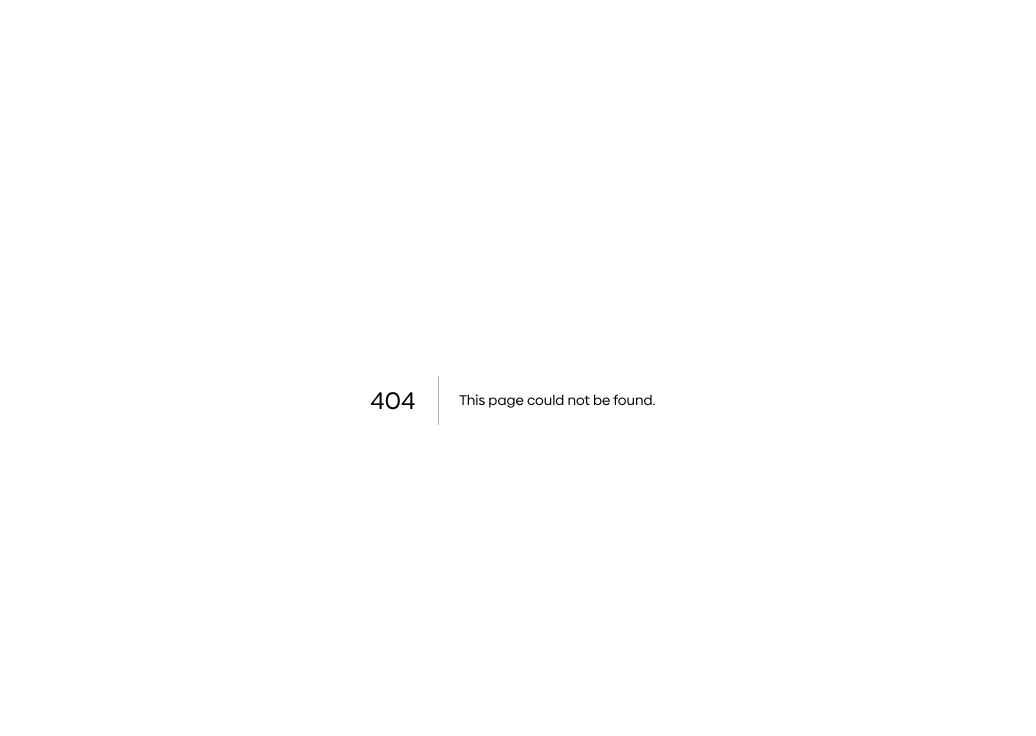
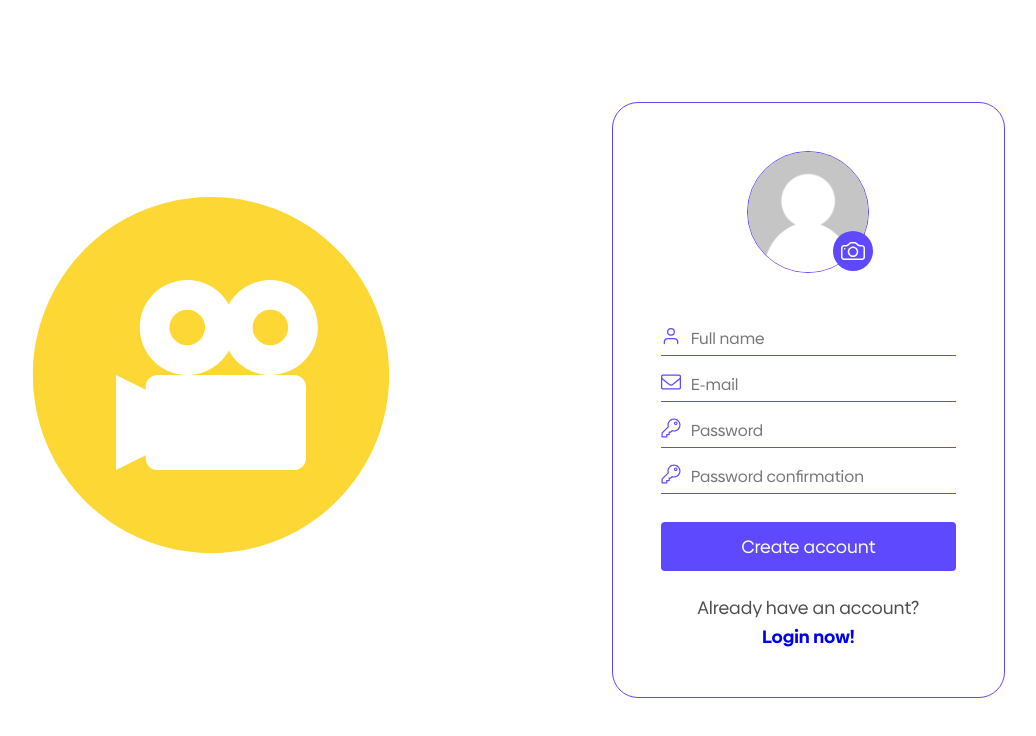
Before and after one commit to nicolasgandrade/react-lab, a Next.js app: page /registration in a window 1280 px wide. Before the commit this address had no page. Shown: the top 736 px of the page, without its empty margins (127-1163 px from the left). Built offline with nearby package versions, Linux system fonts and the light colour scheme.

Commit message:
Create registration page

```diff
--- a/components/login/index.tsx
+++ b/components/login/index.tsx
@@ -24,7 +24,7 @@ export default function Login() {
       <div className={`formContainer`}>
         <form action=''>
           <PublicInput
-            inputType='e-mail'
+            inputType='email'
             iconUrl={envelope}
             inputPlaceholder='E-mail'
             onValueChange={(e) => setEmail(e?.target.value)}
@@ -44,7 +44,7 @@ export default function Login() {
 
         <div className='formBottomInfo'>
           <p>Don't have an account?</p>
-          <Link href='/register'>Register now!</Link>
+          <Link href='/registration'>Register now!</Link>
         </div>
       </div>
     </section>
--- a/components/public-input/public-input.scss
+++ b/components/public-input/public-input.scss
@@ -3,7 +3,7 @@
     display: flex;
     border-bottom: 1px solid $primary02;
     padding-bottom: 4px;
-    margin-bottom: 12px;
+    margin-bottom: 16px;
 
     input {
       border: none;
--- /dev/null
+++ b/pages/registration/index.tsx
@@ -0,0 +1,80 @@
+import Link from 'next/link';
+import Image from 'next/image';
+import { useState } from 'react';
+import PublicInput from '../../components/public-input';
+import PrimaryButton from '../../components/primary-button';
+
+import { ImageUpload } from '../../components/image-upload';
+
+import user from '../../public/icons/user.svg';
+import envelope from '../../public/icons/envelope.svg';
+import key from '../../public/icons/key.svg';
+import logo from '../../public/images/logo_svg.svg';
+import defaultUserImage from '../../public/images/default-user-image.png';
+
+export default function Registration() {
+  const [name, setName] = useState<string>('');
+  const [email, setEmail] = useState<string>('');
+  const [password, setPassword] = useState<string>('');
+  const [passwordConfirm, setPasswordConfirm] = useState<string>('');
+
+  const [image, setImage] = useState<any>(null);
+
+  return (
+    <section className='registrationPage publicPage'>
+      <div className='logoContainer onlyDesktop'>
+        <Image src={logo} alt='Logo' fill={true} className='logo' />
+      </div>
+
+      <div className='formContainer'>
+        <form>
+          <ImageUpload
+            imagePreviewClassName='avatar avatarPreview'
+            setImage={setImage}
+            imagePreviewUrl={image?.preview || defaultUserImage.src}
+          />
+
+          <PublicInput
+            iconUrl={user}
+            inputType={'text'}
+            inputPlaceholder='Full name'
+            onValueChange={(e) => setName(e.target.value)}
+            inputValue={name}
+          />
+          <PublicInput
+            iconUrl={envelope}
+            inputType={'email'}
+            inputPlaceholder='E-mail'
+            onValueChange={(e) => setEmail(e.target.value)}
+            inputValue={email}
+          />
+          <PublicInput
+            iconUrl={key}
+            inputType={'password'}
+            inputPlaceholder='Password'
+            onValueChange={(e) => setPassword(e.target.value)}
+            inputValue={password}
+          />
+          <PublicInput
+            iconUrl={key}
+            inputType={'password'}
+            inputPlaceholder='Password confirmation'
+            onValueChange={(e) => setPasswordConfirm(e.target.value)}
+            inputValue={passwordConfirm}
+          />
+
+          <PrimaryButton
+            text={'Create account'}
+            type={'submit'}
+            isDisabled={false}
+          />
+        </form>
+
+        <div className='formBottomInfo'>
+          <p>Already have an account?</p>
+          <Link href='/'>Login now!</Link>
+        </div>
+      </div>
+    </section>
+  );
+}
--- /dev/null
+++ b/pages/registration/register.scss
@@ -0,0 +1,22 @@
+.registrationPage {
+  .uploadImageContainer {
+    text-align: center;
+    position: relative;
+    margin-bottom: 48px;
+
+    .avatarPreview {
+      height: 120px;
+      width: 120px;
+      cursor: pointer;
+    }
+
+    &::after {
+      content: url('/icons/camera.svg');
+      position: absolute;
+      left: 90px;
+      bottom: 2px;
+      right: 0;
+      cursor: pointer;
+    }
+  }
+}
--- a/styles/globals.scss
+++ b/styles/globals.scss
@@ -7,6 +7,7 @@
 @import '../components/image-upload/image-upload.scss';
 @import '../components/login/login.scss';
 @import '../components/public-input/public-input.scss';
+@import '../pages/registration/register.scss';
 
 * {
   font-family: $fontRegular;
@@ -19,3 +20,15 @@ body,
   height: 100%;
   margin: 0;
 }
+
+.onlyDesktop {
+  @media screen and (max-width: calc($desktopBreakpoint - 1px)) {
+    display: none;
+  }
+}
+
+.onlyMobile {
+  @media screen and (min-width: calc($desktopBreakpoint - 1px)) {
+    display: none;
+  }
+}
```
Also changed, not shown: public/icons/camera.svg, public/images/default-user-image.png (added).
